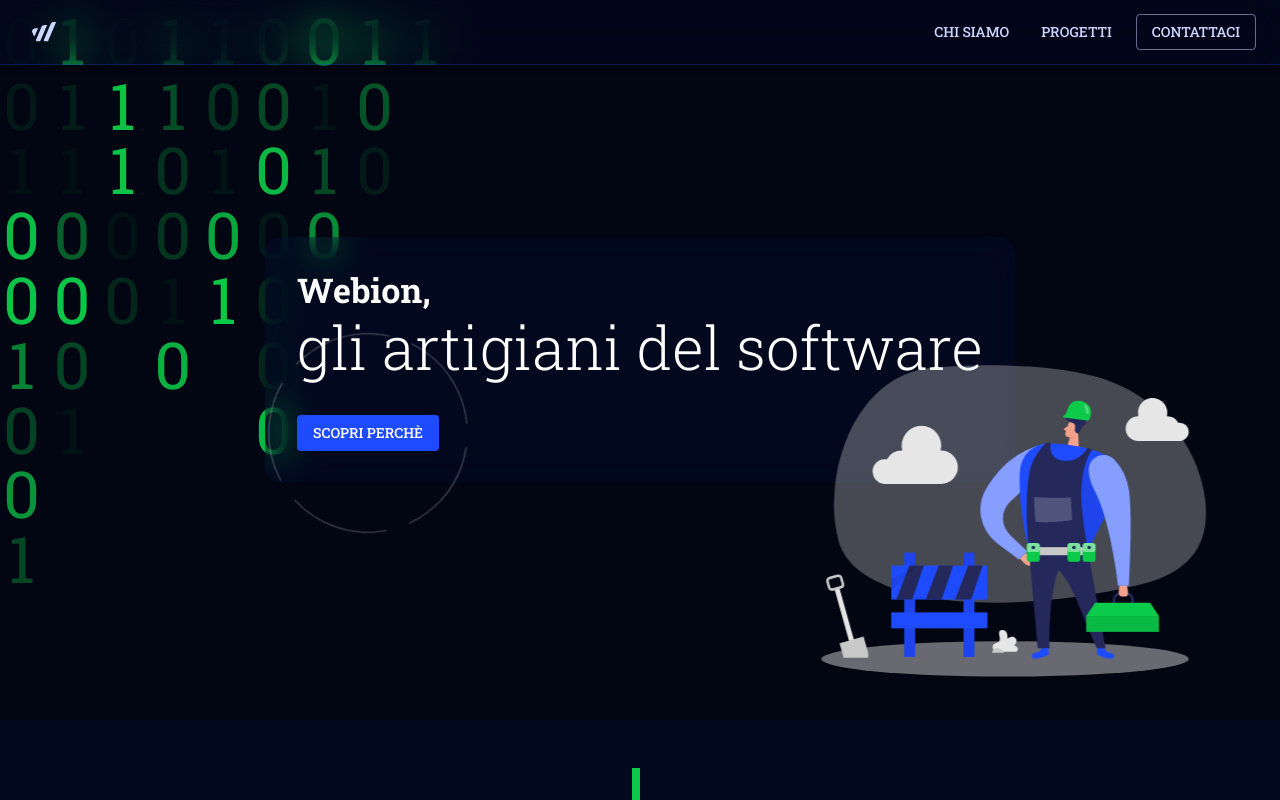
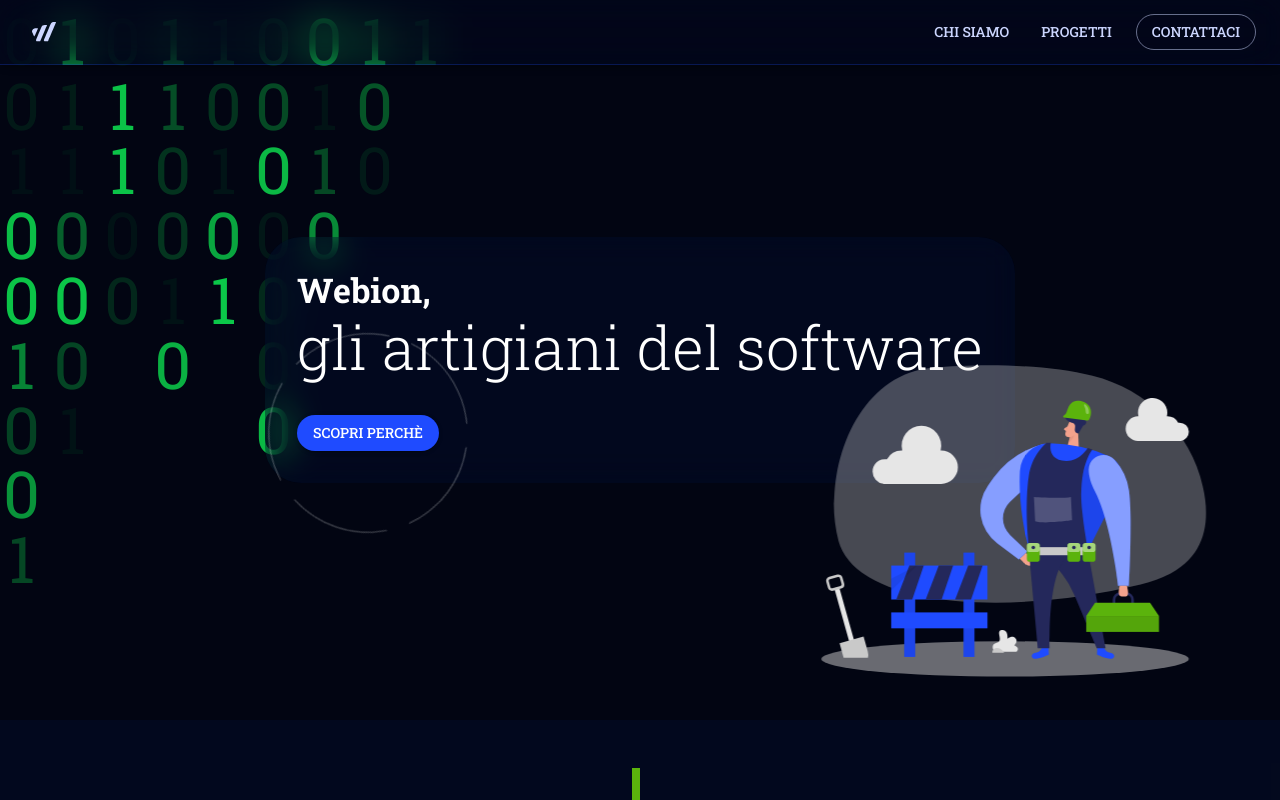
Before and after one commit to webion-hub/webionsite, a React (Create React App) app: page / in a window 1280 px wide. Shown: the top 800 px of the page. Built offline with nearby package versions, Linux system fonts and the light colour scheme.

Commit message:
update theme

```diff
--- /dev/null
+++ b/src/theme/components_styles/buttonStyle.js
@@ -0,0 +1,11 @@
+const buttonStyle = {
+  styleOverrides: {
+    root: {
+      borderRadius: "18px"
+    },
+  },
+}
+
+
+
+export default buttonStyle
--- a/src/theme/components_styles/componentsStyles.js
+++ b/src/theme/components_styles/componentsStyles.js
@@ -1,4 +1,5 @@
 import appBarStyle from "./appbarStyle"
+import buttonStyle from "./buttonStyle"
 import cssBaseline from "./css_baseline/cssBaseline"
 import drawerStyle from "./drawerStyle"
 import paperStyle from "./paperStyle"
@@ -6,6 +7,7 @@
 const componentsStyles = {
   MuiPaper: paperStyle,
   MuiAppBar: appBarStyle,
+  MuiButton: buttonStyle,
   MuiDrawer: drawerStyle,
   MuiCssBaseline: cssBaseline,
 }
--- a/src/theme/theme_impl/colors.js
+++ b/src/theme/theme_impl/colors.js
@@ -1,6 +1,6 @@
 const colors = {
   primary: "#1f4bff",
-  secondary: "#0cca4a",
+  secondary: "#5BB30C",
   tertiary: "#ccd6ff",
 }
 
--- a/src/theme/theme_impl/shape.js
+++ b/src/theme/theme_impl/shape.js
@@ -3,6 +3,7 @@
 import palette from './palette';
 
 const shape = {
+  borderRadius: 6,
   border: {
     main: `1px solid ${alpha(palette.primary.main, 0.25)}`,
     dark: `1px solid ${alpha(palette.background.default, 0.25)}`,
```
